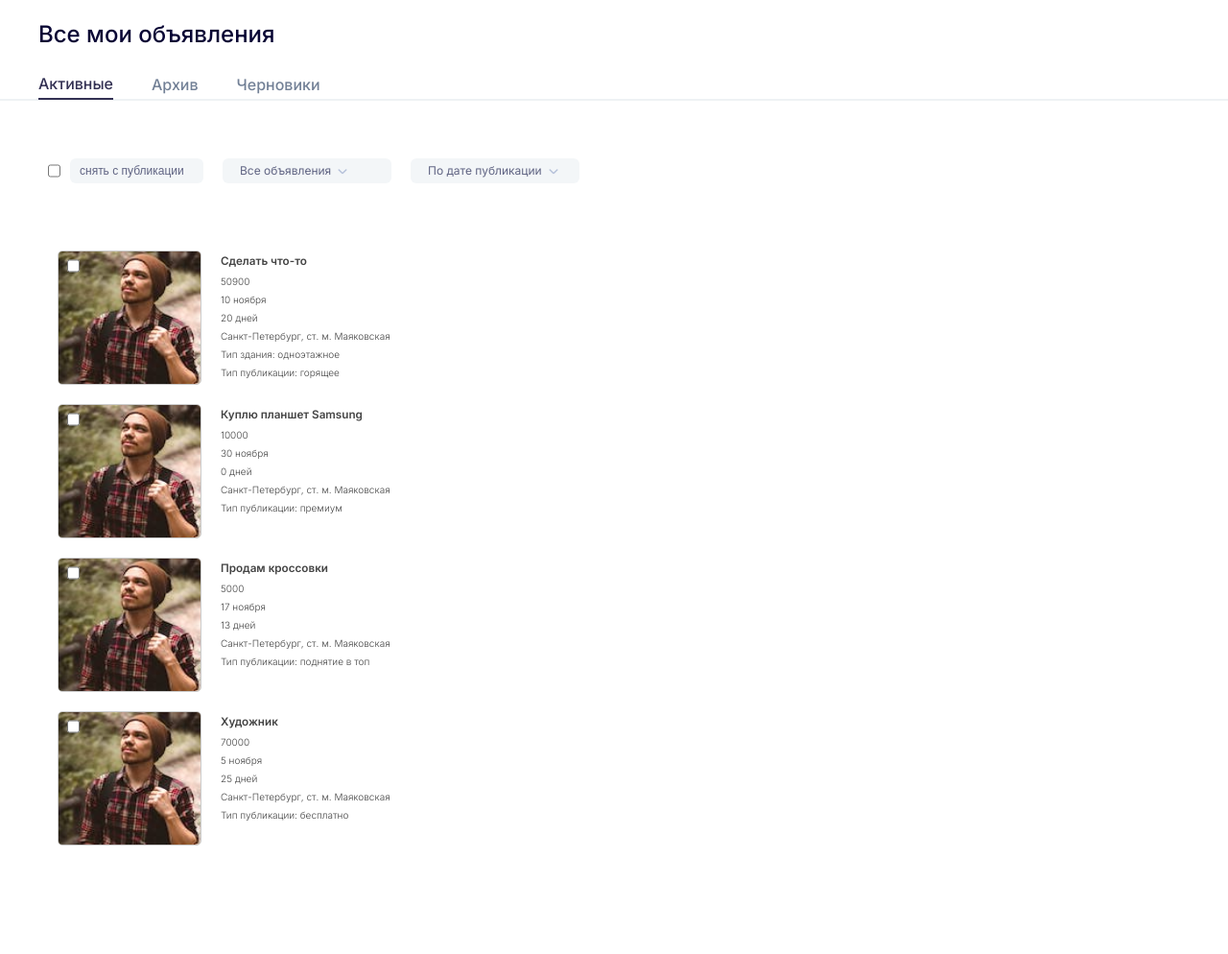
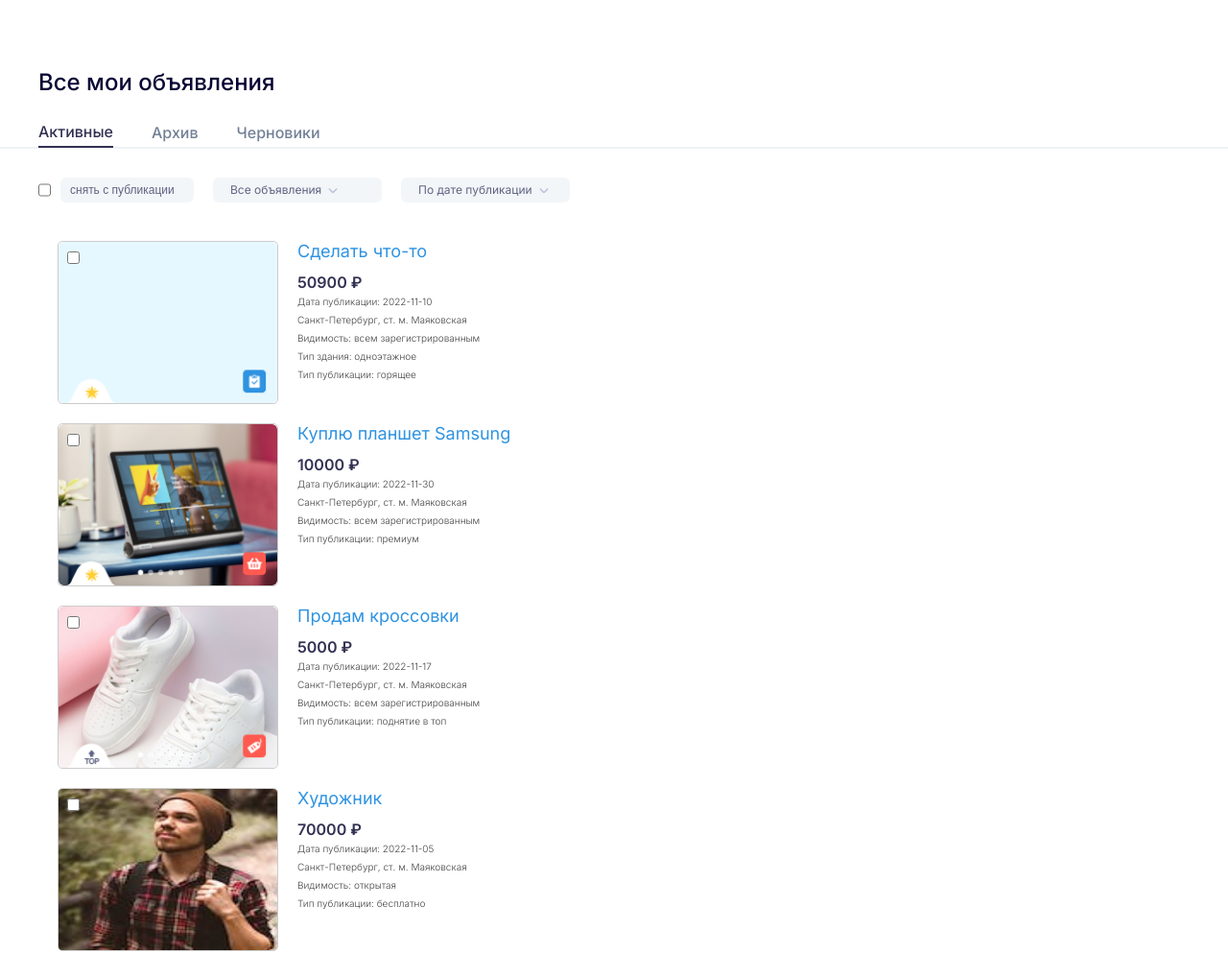
Before and after one commit to Iuliia-D/AT-WORK-test, a plain HTML site: page index.html in a window 1280 px wide. Shown: the top 994 px of the page at 96% size. Drawn offline with Linux system fonts and the light colour scheme.

Commit message:
refactoring card Checkbox func

```diff
--- a/index.html
+++ b/index.html
@@ -21,13 +21,13 @@
       <nav>
         <ul class="nav__links">
           <li class="nav__item nav__item-active">
-            <a class="nav__link" href="#section--1">Активные</a>
+            <a class="nav__link">Активные</a>
           </li>
           <li class="nav__item">
-            <a class="nav__link" href="#section--2">Архив</a>
+            <a class="nav__link">Архив</a>
           </li>
           <li class="nav__item">
-            <a class="nav__link" href="#section--3">Черновики</a>
+            <a class="nav__link">Черновики</a>
           </li>
         </ul>
       </nav>
@@ -43,12 +43,10 @@
         <div class="select">
           <div class="select__header">
             <span class="select__current">По дате публикации</span>
-            <!-- <img src=".img/tabler_arrows-up.svg" /> -->
           </div>
 
           <div class="select__body">
             <div class="select__item" id="date_up">По дате публикации</div>
-            <!-- <img src="img/tabler_arrows-up.svg" class="select__icon"/> -->
             <div class="select__item" id="date_down">По дате публикации</div>
             <div class="select__item" id="price_up">По цене</div>
             <div class="select__item" id="price_down">По цене</div>
@@ -61,29 +59,7 @@
       <div class="card"></div>
     </section>
 
-    <section class="section" id="section--3">
-      <div class="container">
-        <img src="img/user-1.jpg" alt="" class="img img-1 show" />
-        <img src="img/user-2.jpg" alt="" class="img img-2" />
-        <img src="img/user-3.jpg" alt="" class="img img-3" />
-        <img src="img/user-2.jpg" alt="" class="img img-4" />
-      </div>
-      <!-- <div class="slider">
-
-        <div class="slide"><img src="img/img-1.jpg" alt="Photo 1" /></div>
-        <div class="slide"><img src="img/img-2.jpg" alt="Photo 2" /></div>
-        <div class="slide"><img src="img/img-3.jpg" alt="Photo 3" /></div>
-        <div class="slide"><img src="img/img-4.jpg" alt="Photo 4" /></div>
-
-        <button class="slider__btn slider__btn--left">&larr;</button>
-        <button class="slider__btn slider__btn--right">&rarr;</button>
-        <div class="dots"></div>
-      </div> -->
-    </section>
-
-    <footer class="footer">
-      <img src="img/icon.png" alt="Logo" class="footer__logo" />
-    </footer>
+    <footer class="footer"></footer>
 
     <!-- <script src="script.js"></script> -->
   </body>
--- a/script.js
+++ b/script.js
@@ -3,94 +3,64 @@
 const DATA = [
   {
     id: "id001",
-    date: 10,
+    date: "2022-11-10",
     name: "Сделать что-то",
     price: 50900,
     adress: "Санкт-Петербург, ст. м. Маяковская",
     dsecription: "Тип здания: одноэтажное",
-    visible: "",
+    visible: "всем зарегистрированным",
     public: "горящее",
-    toArchive: false,
+    img: "img/Frame406.png",
   },
   {
     id: "id002",
-    date: 30,
+    date: "2022-11-30",
     name: "Куплю планшет Samsung",
     price: 10000,
     adress: "Санкт-Петербург, ст. м. Маяковская",
     dsecription: "",
     visible: "всем зарегистрированным",
     public: "премиум",
-    toArchive: false,
+    img: "img/nout.png",
   },
   {
     id: "id003",
-    date: 17,
+    date: "2022-11-17",
     name: "Продам кроссовки",
     price: 5000,
     adress: "Санкт-Петербург, ст. м. Маяковская",
     dsecription: "",
     visible: "всем зарегистрированным",
     public: "поднятие в топ",
-    toArchive: false,
+    img: "img/boots.png",
   },
   {
     id: "id004",
-
-    date: 5,
+    date: "2022-11-05",
     name: "Художник",
     price: 70000,
     adress: "Санкт-Петербург, ст. м. Маяковская",
     dsecription: "",
     visible: "открытая",
     public: "бесплатно",
-    toArchive: false,
+    img: "img/user-1.jpg",
   },
 ];
 
 ////////////////////////////////////
 // CARDS DISPLAY
 
-const cards = JSON.parse(JSON.stringify(DATA));
-console.log(cards); // Получаем массив
+const cards = JSON.parse(JSON.stringify(DATA)); // Получаем массив с копией данных
+console.log(cards);
 
-// const sortCards = (cards) => {
-//   document.querySelectorAll(".select__item").forEach((el) => {
-//     el.addEventListener("click", (event) => {
-//       const target = event.target;
-//       if (target.id === "date_up") {
-//         cards.sort((a, b) => (a.date > b.date ? 1 : -1));
-//         console.log(target.id, cards);
-//       } else if (target.id === "date_down") {
-//         cards.sort((a, b) => (a.date > b.date ? -1 : 1));
-//         console.log(target.id, cards);
-//       } else if (target.id === "price_up") {
-//         cards.sort((a, b) => (a.price > b.price ? 1 : -1));
-//         console.log(target.id, cards);
-//       } else if (target.id === "price_down") {
-//         cards.sort((a, b) => (a.price > b.price ? -1 : 1));
-//         console.log(target.id, cards);
-//       } else "";
-//     });
-//   });
-//   return cards;
-// };
-// sortCards(cards);
-
-displayCard(cards);
-
+// Отображаем массив в виде разметки
 function displayCard(cards) {
-  // document.querySelector(".card").innerHTML = "";
-  console.log(cards);
-
   return cards.forEach((item) => {
     document.querySelector(".card").innerHTML += `
     <div class="card__wrapper">
     <div class="card__slider">
-    <input type="checkbox" class="card__checkbox" name="${item.name}" id="${
-      item.id
-    }"> </input>
-    <img src="img/user-1.jpg" alt="" class="img img-1 show">
+    <input type="checkbox" class="card__checkbox" name="${item.name}" id="${item.id}"> </input>
+    <img src="${item.img}" alt="" class="img img-1 show">
     <img src="img/user-2.jpg" alt="" class="img img-2">
     <img src="img/user-3.jpg" alt="" class="img img-3">
     <img src="img/user-2.jpg" alt="" class="img img-4">
@@ -98,10 +68,10 @@ function displayCard(cards) {
 
   <div class="description">
     <h3><a>${item.name}</a></h3>
-    <p>${item.price}</p>
-    <p>${item.date} ноября</p>
-    <p>${30 - item.date} дней</p>
+    <p class="price">${item.price} ₽</p>
+    <p>Дата публикации: ${item.date}</p>
     <p>${item.adress}</p>
+    <p>Видимость: ${item.visible}</p>
     <p>${item.dsecription}</p>
     <p>Тип публикации: ${item.public}</p>
 
@@ -111,32 +81,9 @@ function displayCard(cards) {
   });
 }
 
-// const sortByDateUp = () => {
-//   document.querySelector(".card").innerHTML = "";
-//   // const cards = JSON.parse(JSON.stringify(arr));
-//   cards.sort((a, b) => (a.date > b.date ? 1 : -1));
+displayCard(cards);
 
-//   return displayCard(cards);
-// };
-
-// const sortByDateDown = () => {
-//   document.querySelector(".card").innerHTML = "";
-//   cards.sort((a, b) => (a.date > b.date ? -1 : 1));
-//   return displayCard(cards);
-// };
-
-// const sortByPriceUp = () => {
-//   document.querySelector(".card").innerHTML = "";
-//   cards.sort((a, b) => (a.price > b.price ? 1 : -1));
-//   return displayCard(cards);
-// };
-
-// const sortByPriceDown = () => {
-//   document.querySelector(".card").innerHTML = "";
-//   cards.sort((a, b) => (a.price > b.price ? -1 : 1));
-//   return displayCard(cards);
-// };
-
+// Сортировка по дате / цене
 document.getElementById("date_up").addEventListener("click", () => {
   document.querySelector(".card").innerHTML = "";
   cards.sort((a, b) => (a.date > b.date ? 1 : -1));
@@ -163,35 +110,33 @@ document.getElementById("price_down").addEventListener("click", () => {
 ////////////////////////////////////
 // CHECKBOXES
 
-const cardCheckbox = Array.from(document.querySelectorAll(".card__checkbox"));
-const cardCheckAll = document.querySelector(".check-all");
+const cardCheckbox = document.querySelectorAll(".card__checkbox"); // каждый отдельный чекбокс на карточке
+const cardCheckAll = document.querySelector(".check-all"); // чекбокс "выделить все"
+const archiveButton = document.querySelector(".to-archive"); // кнопка "в архив"
 
-// const cardsParant = document.querySelector(".card");
-// const cardsChildren = Array.from(cardsParant.children);
-// console.log(cardsChildren);
-const archiveButton = document.querySelector(".to-archive");
+let checkedCardsIds = [];
 
-// console.log(cardsParant.length);
-// console.log(cardsParant.children[0].children[0].children[0].checked);
+// Если чекбокс на карточке выбран, скрыть карточку.
+// И добавить его ID в массив checkedCardsIds
+function isChecked() {
+  cardCheckbox.forEach(
+    (el) =>
+      el.checked &&
+      (el.parentElement.parentElement.style.display = "none") &&
+      cards.map((card) => card.id !== el.id) &&
+      checkedCardsIds.push(el.id) &&
+      console.log(checkedCardsIds)
+  );
+}
 
-let toArchive = [];
-const chekedCard = cardCheckbox.map((item) => {
-  archiveButton.addEventListener("click", () => {
-    item.checked
-      ? (item.parentElement.parentElement.style.display = "none") &&
-        toArchive.push(item.id) &&
-        console.log(toArchive)
-      : "";
-  });
-});
+archiveButton.addEventListener("click", isChecked);
 
-cardCheckAll.addEventListener("click", checkAll);
-
+//////////// CHECK ALL /////////////
+// Если чекбокс "выделить все" выбран, выбрать все остальные.
 function checkAll() {
   if (cardCheckAll.checked == true) {
     cardCheckbox.forEach((checkbox) => {
       checkbox.checked = true;
-      toArchive.push(checkbox.id);
     });
   } else {
     cardCheckbox.forEach((checkbox) => {
@@ -199,6 +144,8 @@ function checkAll() {
     });
   }
 }
+
+cardCheckAll.addEventListener("click", checkAll);
 
 ////////////////////////////////////
 // SELECTION
--- a/style.css
+++ b/style.css
@@ -10,14 +10,30 @@ html {
 }
 
 body {
-  font-family: 'Inter', sans-serif;
+  font-family: "Inter", sans-serif;
   font-weight: 300;
   color: #444;
   line-height: 1.9;
   background-color: #ffffff;
 }
 
-/* GENERAL ELEMENTS */
+/* HEADER */
+
+.header {
+  display: flex;
+  flex-direction: column;
+  margin-top: 50px;
+}
+
+.header__title {
+  margin: 20px 40px;
+  font-weight: 500;
+  font-size: 24px;
+  line-height: 32px;
+  color: #080534;
+}
+
+/* NAV */
 
 .nav__links {
   display: flex;
@@ -30,6 +46,8 @@ body {
 .nav__item {
   margin-left: 40px;
   color: #728096;
+  font-weight: 500;
+  font-size: 16px;
 }
 .nav__item-active {
   color: #333153;
@@ -38,12 +56,9 @@ body {
 
 .nav__link:link,
 .nav__link:visited {
-  font-weight: 500;
-  font-size: 16px;
   color: inherit;
   text-decoration: none;
   display: block;
-  transition: all 0.3s;
 }
 button {
   padding: 0;
@@ -51,19 +66,7 @@ button {
   background-color: transparent;
   cursor: pointer;
 }
-/* select {
-  margin: 10px;
-  padding: 10px;
-  width: 139px;
-  height: 26px;
-  background: #f3f6f8;
-  border-radius: 6px;
-  font-weight: 400;
-  font-size: 12px;
-  display: flex;
-  align-items: center;
-  color: #606483;
-} */
+
 .to-archive {
   margin: 10px;
   padding: 10px;
@@ -78,22 +81,7 @@ button {
   color: #606483;
 }
 
-*/
-
-/* HEADER */
-.header {
-  display: flex;
-  flex-direction: column;
-  align-items: center;
-}
-
-.header__title {
-  margin: 20px 40px;
-  font-weight: 500;
-  font-size: 24px;
-  line-height: 32px;
-  color: #080534;
-}
+/* CARD */
 
 .card__wrapper {
   display: flex;
@@ -103,22 +91,34 @@ button {
 .card {
   display: flex;
   flex-direction: column;
-  margin: 50px;
+  margin: 0 50px 0 50px;
 }
 
 .card__checkbox {
   z-index: 10;
   margin-left: 10px;
-  margin-bottom: 108px;
+  margin-bottom: 135px;
+}
+h3 {
+  font-weight: 400;
+  font-size: 18px;
+  line-height: 22px;
+  color: #2f93e1;
+  padding-bottom: 10px;
+}
+.price {
+  font-weight: 600;
+  font-size: 16px;
+  line-height: 22px;
+  color: #333153;
 }
 
+/* SELECTION */
 .sort {
   display: flex;
   flex-direction: row;
-  margin: 50px;
+  margin: 20px 40px;
 }
-
-/* SELECTION */
 
 .select {
   margin: 10px;
@@ -196,13 +196,6 @@ button {
   content: url(img/tabler_arrows-down.svg);
   padding: 0px 0px 0px 5px;
 }
-/* #price_up::after {
-  content: url(img/tabler_arrows-up.svg);
-} */
-
-/* #price_down::after {
-  content: url(img/tabler_arrows-down.svg);
-} */
 
 /* SLIDER */
 .section {
@@ -213,33 +206,17 @@ button {
   justify-content: center;
 }
 
-/* .card__slider {
-  width: 150px;
-  height: 140px;
-  background-image: url('img/Group.png');
-  margin-right: 20px;
-} */
 .card__slider {
-  width: 150px;
-  height: 140px;
+  width: 230px;
+  height: 170px;
   display: flex;
-  /* align-items: center;
-  justify-content: center; */
   margin-right: 20px;
 }
 
-/* .container {
-  width: 150px;
-  height: 140px;
-  display: flex;
-  align-items: center;
-  justify-content: center;
-} */
-
 img {
   position: absolute;
-  width: 150px;
-  height: 140px;
+  width: 230px;
+  height: 170px;
   opacity: 0;
   border: 1px solid #ccc;
   border-radius: 5px;
@@ -249,15 +226,3 @@ img {
 .show {
   opacity: 1;
 }
-/* FOOTER */
-.footer {
-  padding: 100px;
-  background-color: #37383d;
-}
-
-.footer__logo {
-  height: 5rem;
-  display: block;
-  margin: 0 auto;
-  margin-bottom: 100px;
-}
```
Also changed, not shown: img/Frame406.png (added), img/Group.png (deleted), img/boots.png (added), img/nout.png (added).
